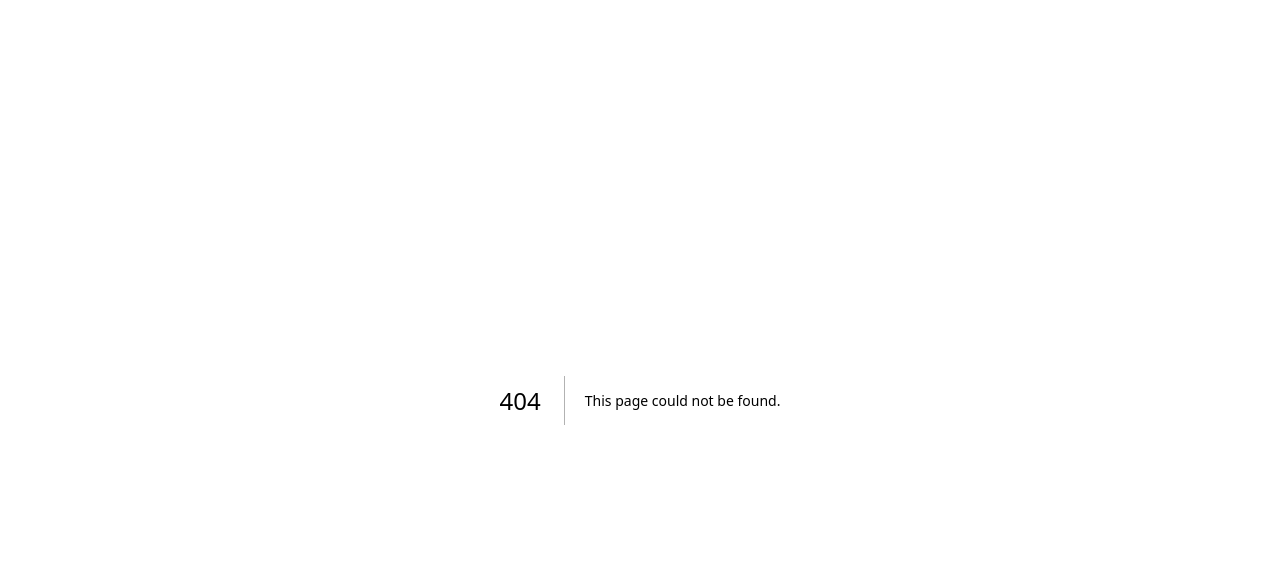
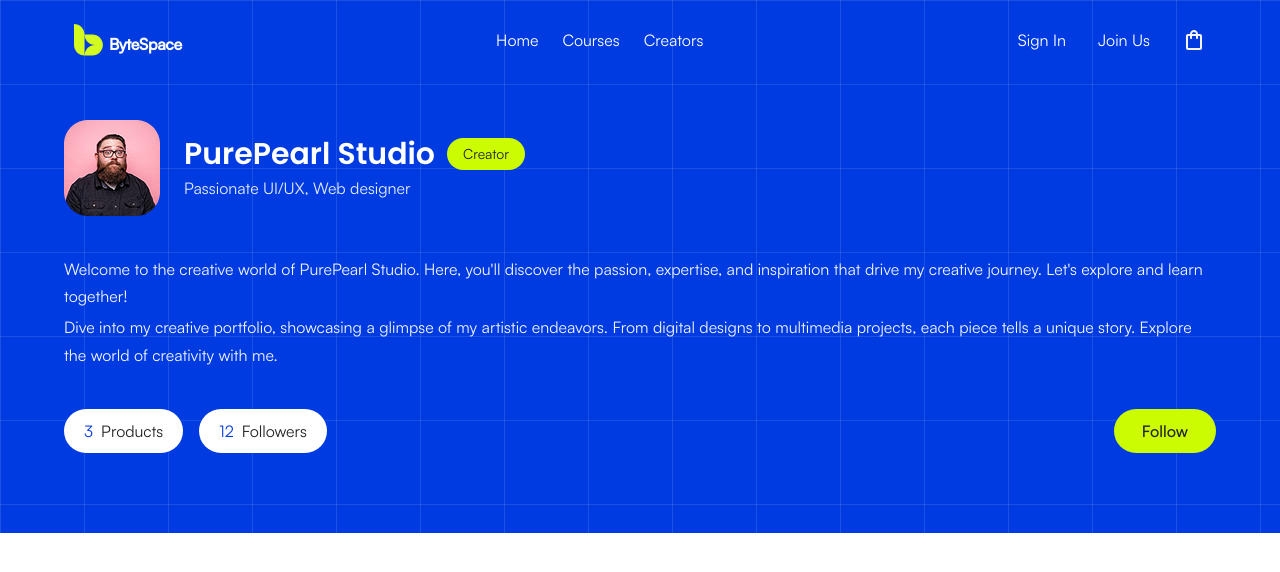
Before and after one commit to tajwararik/ByteSpace, a Next.js app: page /creators in a window 1280 px wide. Before the commit this address had no page. Shown: the top 572 px of the page. Built offline with nearby package versions, Linux system fonts and the light colour scheme.

Commit message:
Create first section of creator page

```diff
--- /dev/null
+++ b/app/creators/page.tsx
@@ -0,0 +1,77 @@
+import Image from "next/image";
+import Header from "../components/Header";
+import { poppins } from "../layout";
+
+const creator = {
+  name: "PurePearl Studio",
+  role: "Passionate UI/UX, Web designer",
+  avatar: "/profiles/profile-four.png",
+  bio: [
+    "Welcome to the creative world of PurePearl Studio. Here, you'll discover the passion, expertise, and inspiration that drive my creative journey. Let's explore and learn together!",
+    "Dive into my creative portfolio, showcasing a glimpse of my artistic endeavors. From digital designs to multimedia projects, each piece tells a unique story. Explore the world of creativity with me.",
+  ],
+  stats: [
+    { value: 3, label: "Products" },
+    { value: 12, label: "Followers" },
+  ],
+};
+
+export default function CreatorsPage() {
+  return (
+    <section className="w-full blue-grid text-white">
+      <Header />
+
+      <div className="mx-auto max-w-300 px-6 pt-10 pb-20">
+        <div className="flex items-center gap-6">
+          <Image
+            src={creator.avatar}
+            alt={`${creator.name} profile photo`}
+            width={96}
+            height={96}
+            priority
+            className="size-24 shrink-0"
+          />
+
+          <div>
+            <div className="flex flex-wrap items-center gap-3">
+              <h1 className={`${poppins.className} text-3xl`}>
+                {creator.name}
+              </h1>
+              <span className="rounded-full bg-(--lime) px-4 py-1.5 text-sm text-(--ink)">
+                Creator
+              </span>
+            </div>
+            <p className="mt-1 text-base text-white/90">{creator.role}</p>
+          </div>
+        </div>
+
+        <div className="mt-10 space-y-1 text-base leading-[1.7] text-white/95">
+          {creator.bio.map((p) => (
+            <p key={p}>{p}</p>
+          ))}
+        </div>
+
+        <div className="mt-10 flex flex-wrap items-center justify-between gap-4">
+          <ul className="flex flex-wrap gap-4">
+            {creator.stats.map(({ value, label }) => (
+              <li
+                key={label}
+                className="inline-flex h-11 items-center gap-2 rounded-full bg-white px-5 text-base text-(--ink)"
+              >
+                <span className="text-[#0038E0]">{value}</span>
+                {label}
+              </li>
+            ))}
+          </ul>
+
+          <button
+            type="button"
+            className="inline-flex h-11 cursor-pointer items-center justify-center rounded-full bg-(--lime) px-7 font-medium text-(--ink)"
+          >
+            Follow
+          </button>
+        </div>
+      </div>
+    </section>
+  );
+}
```
